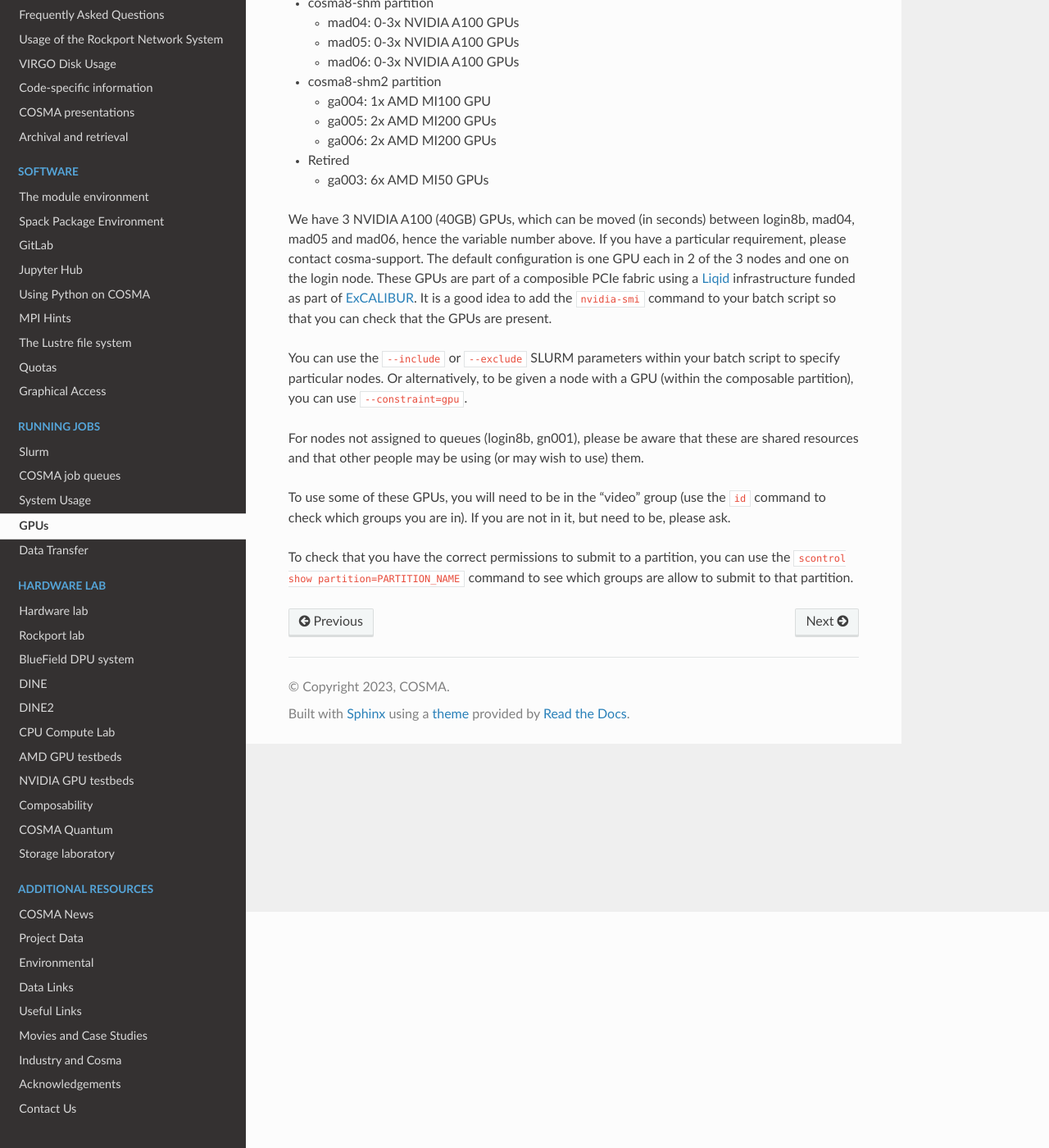
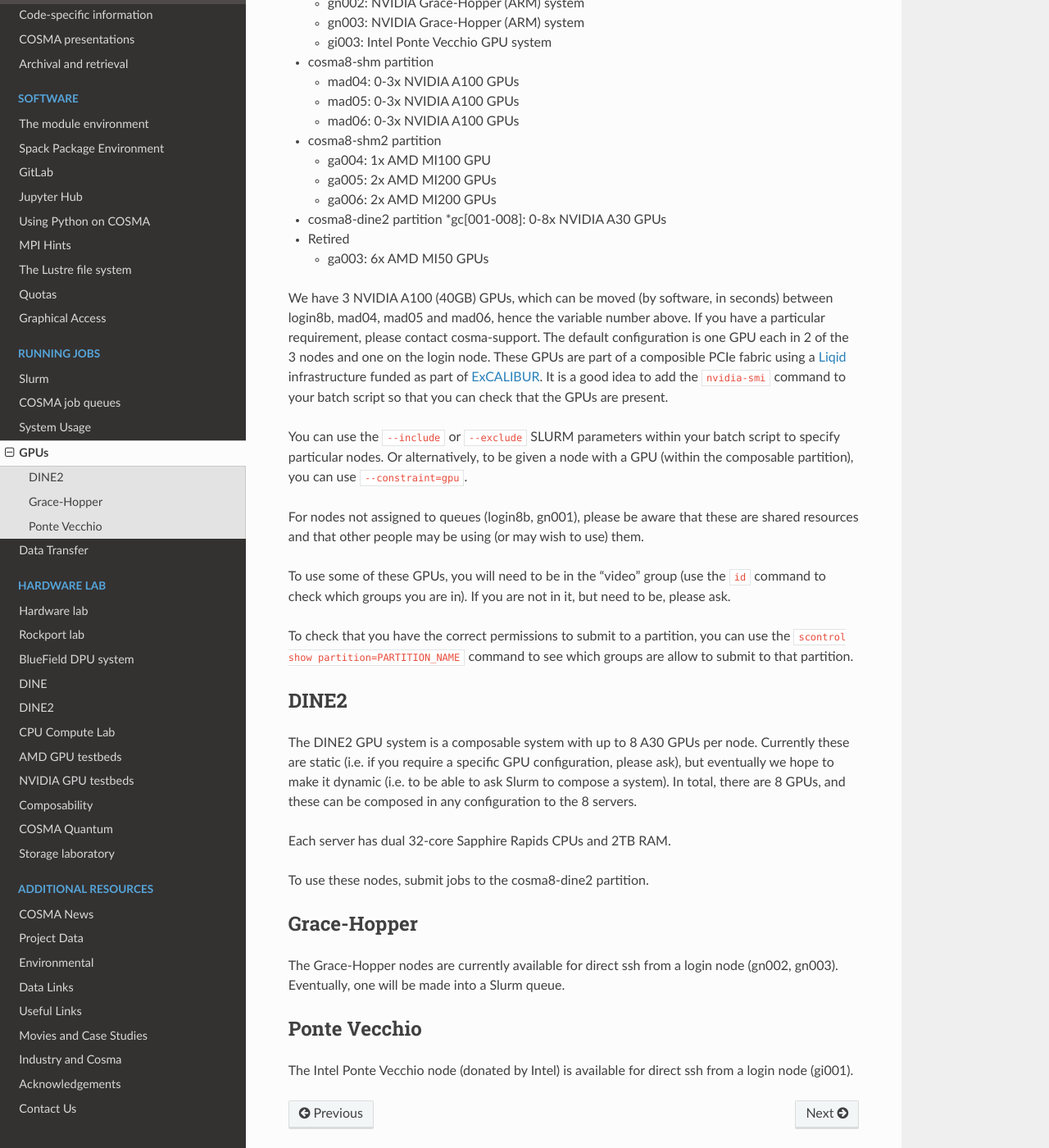
Before and after one commit to agb32/cosmadoc, a Sphinx documentation site: the page built from docs/source/gpu.md, in a window 1280 px wide and 1400 px high, scrolled down 288 px. Shown: the whole window at 82% size. Built offline with Sphinx 7.4.7 and the Read the Docs theme 2.0.0, drawn with Linux system fonts in a browser that asks for light colours.

Commit message:
added noew gpu info

````diff
--- a/docs/source/gpu.md
+++ b/docs/source/gpu.md
@@ -5,6 +5,9 @@ COSMA has a number of GPU systems, which are available for use. These are:
 * Direct login
   * gn001: 10x NVIDIA V100 GPUs
   * login8b: 0-3x NVIDIA A100 GPUs (login node)
+  * gn002: NVIDIA Grace-Hopper (ARM) system
+  * gn003: NVIDIA Grace-Hopper (ARM) system
+  * gi003: Intel Ponte Vecchio GPU system
 * cosma8-shm partition
   * mad04: 0-3x NVIDIA A100 GPUs
   * mad05: 0-3x NVIDIA A100 GPUs
@@ -13,10 +16,12 @@ COSMA has a number of GPU systems, which are available for use. These are:
   * ga004: 1x AMD MI100 GPU
   * ga005: 2x AMD MI200 GPUs
   * ga006: 2x AMD MI200 GPUs
+* cosma8-dine2 partition
+  *gc[001-008]: 0-8x NVIDIA A30 GPUs
 * Retired
   * ga003: 6x AMD MI50 GPUs
 
-We have 3 NVIDIA A100 (40GB) GPUs, which can be moved (in seconds) between login8b, mad04, mad05 and mad06, hence the variable number above. If you have a particular requirement, please contact cosma-support. The default configuration is one GPU each in 2 of the 3 nodes and one on the login node. These GPUs are part of a composible PCIe fabric using a [Liqid](https://www.liqid.com) infrastructure funded as part of [ExCALIBUR](https://excalibur.ac.uk).  It is a good idea to add the ```nvidia-smi``` command to your batch script so that you can check that the GPUs are present.
+We have 3 NVIDIA A100 (40GB) GPUs, which can be moved (by software, in seconds) between login8b, mad04, mad05 and mad06, hence the variable number above. If you have a particular requirement, please contact cosma-support. The default configuration is one GPU each in 2 of the 3 nodes and one on the login node. These GPUs are part of a composible PCIe fabric using a [Liqid](https://www.liqid.com) infrastructure funded as part of [ExCALIBUR](https://excalibur.ac.uk).  It is a good idea to add the ```nvidia-smi``` command to your batch script so that you can check that the GPUs are present.
 
 You can use the ```--include``` or ```--exclude``` SLURM parameters within your batch script to specify particular nodes.  Or alternatively, to be given a node with a GPU (within the composable partition), you can use ```--constraint=gpu```.
 
@@ -25,3 +30,19 @@ For nodes not assigned to queues (login8b, gn001), please be aware that these ar
 To use some of these GPUs, you will need to be in the "video" group (use the ```id``` command to check which groups you are in).  If you are not in it, but need to be, please ask.
 
 To check that you have the correct permissions to submit to a partition, you can use the ```scontrol show partition=PARTITION_NAME``` command to see which groups are allow to submit to that partition.
+
+## DINE2
+
+The DINE2 GPU system is a composable system with up to 8 A30 GPUs per node.  Currently these are static (i.e. if you require a specific GPU configuration, please ask), but eventually we hope to make it dynamic (i.e. to be able to ask Slurm to compose a system).  In total, there are 8 GPUs, and these can be composed in any configuration to the 8 servers.
+
+Each server has dual 32-core Sapphire Rapids CPUs and 2TB RAM.
+
+To use these nodes, submit jobs to the cosma8-dine2 partition.
+
+## Grace-Hopper
+
+The Grace-Hopper nodes are currently available for direct ssh from a login node (gn002, gn003).  Eventually, one will be made into a Slurm queue.
+
+## Ponte Vecchio
+
+The Intel Ponte Vecchio node (donated by Intel) is available for direct ssh from a login node (gi001).
````
